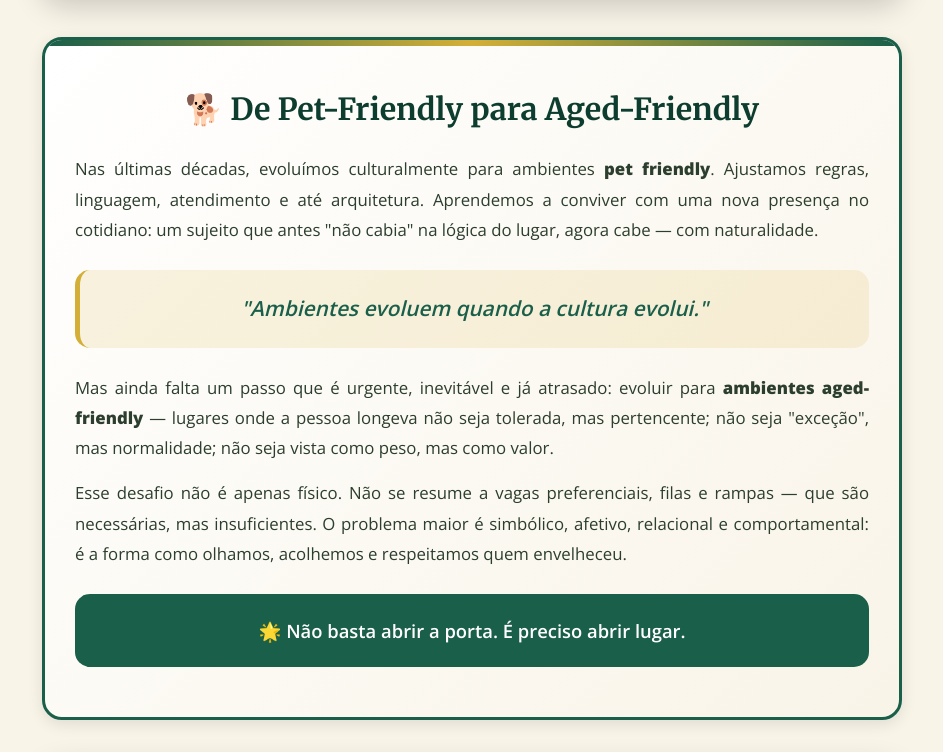
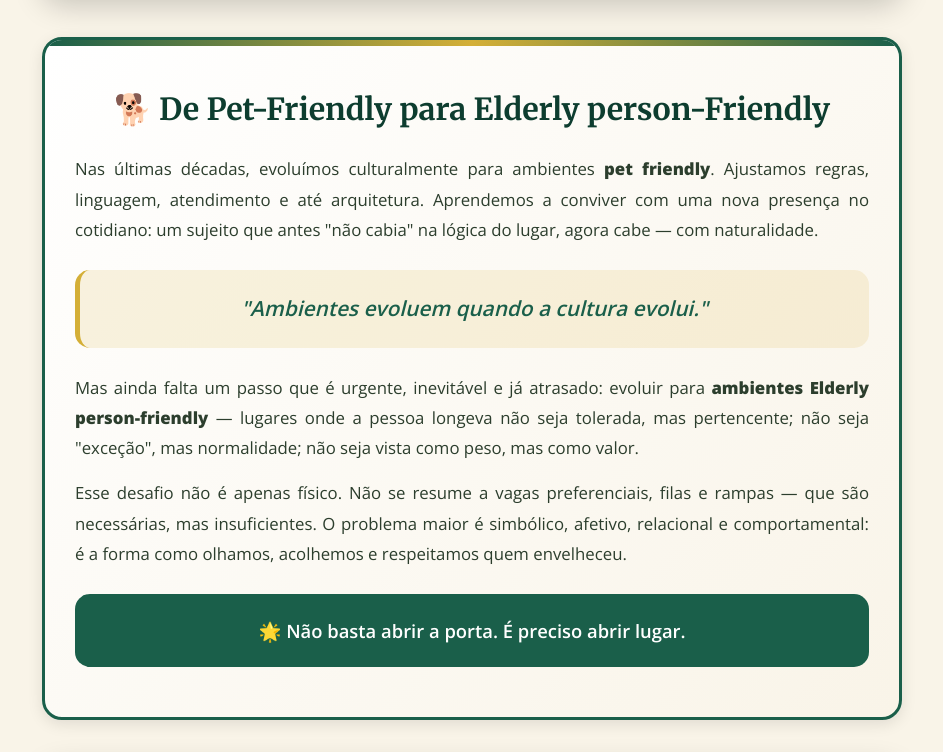
Before and after one commit to MundoLongevo/Ambiente-60..., a plain HTML site: page index.html in a window 1280 px wide. Shown: the part 1988-2740 px from the top of the page, without its empty margins (168-1111 px from the left). Drawn offline with nearby package versions, Linux system fonts and the light colour scheme.

Commit message:
Add files via upload

```diff
--- a/index.html
+++ b/index.html
@@ -179,7 +179,7 @@
         .download-info { margin-top: 20px; font-size: 0.95rem; color: var(--verde-escuro); position: relative; z-index: 2; }
         .download-info strong { color: var(--verde-principal); }
 
-        /* Pet-Friendly → Aged-Friendly */
+        /* Pet-Friendly → Elderly person-Friendly */
         .pet-friendly-evolution {
             background: linear-gradient(135deg, #fff 0%, var(--creme) 100%);
             padding: 50px 30px;
@@ -1158,16 +1158,16 @@
             <p class="download-info"><strong>Acesso gratuito</strong> • Formato otimizado para impressão • Atualizado 2026</p>
         </section>
 
-        <!-- 🐕 Pet-Friendly → Aged-Friendly -->
+        <!-- 🐕 Pet-Friendly → Elderly person-Friendly -->
         <section class="pet-friendly-evolution" aria-labelledby="pet-title">
-            <h2 id="pet-title">🐕 De Pet-Friendly para Aged-Friendly</h2>
+            <h2 id="pet-title">🐕 De Pet-Friendly para Elderly person-Friendly</h2>
             <p>Nas últimas décadas, evoluímos culturalmente para ambientes <strong>pet friendly</strong>. Ajustamos regras, linguagem, atendimento e até arquitetura. Aprendemos a conviver com uma nova presença no cotidiano: um sujeito que antes "não cabia" na lógica do lugar, agora cabe — com naturalidade.</p>
 
             <div class="destaque-frase">
                 "Ambientes evoluem quando a cultura evolui."
             </div>
 
-            <p>Mas ainda falta um passo que é urgente, inevitável e já atrasado: evoluir para <strong>ambientes aged-friendly</strong> — lugares onde a pessoa longeva não seja tolerada, mas pertencente; não seja "exceção", mas normalidade; não seja vista como peso, mas como valor.</p>
+            <p>Mas ainda falta um passo que é urgente, inevitável e já atrasado: evoluir para <strong>ambientes Elderly person-friendly</strong> — lugares onde a pessoa longeva não seja tolerada, mas pertencente; não seja "exceção", mas normalidade; não seja vista como peso, mas como valor.</p>
 
             <p>Esse desafio não é apenas físico. Não se resume a vagas preferenciais, filas e rampas — que são necessárias, mas insuficientes. O problema maior é simbólico, afetivo, relacional e comportamental: é a forma como olhamos, acolhemos e respeitamos quem envelheceu.</p>
 
@@ -1414,7 +1414,7 @@
             <article class="principio"><h2><span class="numero">X</span> Vigilância e Denúncia de Maus-Tratos</h2><p>Este é um espaço seguro. Nossa equipe é treinada para reconhecer sinais de maus-tratos, abandono, negligência ou abuso — físico, emocional ou financeiro — contra pessoas idosas. Caso identificados, acionaremos os canais adequados: Disque 100, Delegacia de Proteção ao Idoso, Conselho Municipal do Idoso ou Ministério Público. Nos fundamentamos no Estatuto do Idoso (Lei 10.741/2003) e no Estatuto da Pessoa Idosa atualizado (Lei 14.423/2022). Proteger a vida longeva não começa no hospital — começa no cotidiano. Começa aqui.</p></article>
             <article class="principio"><h2><span class="numero">XI</span> Autonomia e Privacidade — O Tempo é Dele</h2><p>Respeitamos a autonomia do longevo em cada detalhe. Não fazemos perguntas invasivas. Não presumimos limitações que não foram apresentadas.</p><div class="destaque-principio"><strong>Eu tenho direito de sentar numa mesa de restaurante e ninguém retirar as outras cadeiras.</strong><br>Posso fazer contato, posso conhecer alguém e chamar para minha mesa, posso juntar mesas se quiser. Mas não posso ser tratado como "depósito de lugares disponíveis" enquanto o estabelecimento não lota. Minha mesa com quatro cadeiras — mesmo que eu esteja só — é meu espaço de possibilidade, não de espera.</div><p style="margin-top:15px;">Não apressamos a refeição. Não sinalizamos, por nenhum gesto, que sua presença é um estorvo ou que sua demora é um problema. Cada pessoa tem o direito de permanecer no seu ritmo, no seu tempo, no seu modo singular de estar no mundo.</p></article>
             <article class="principio"><h2><span class="numero">XII</span> Cardápio Acessível, Nutritivo e Sem Julgamento</h2><p>Mantemos cardápio impresso com tipografia legível (mínimo 14 pontos). Quando possível, indicamos informações nutricionais relevantes para a saúde longeva e oferecemos opções de porções menores, com menor teor de sódio e de gordura. E fazemos isso sem transformar a refeição num consultório nutricional não solicitado. O longevo tem o direito de pedir o que quiser — inclusive a sobremesa que hesitou antes de escolher. Julgamento não é parte do cardápio.</p></article>
-            <article class="principio"><h2><span class="numero">XIII</span> Equipe Treinada, Sensibilizada e Responsável</h2><p>Toda a nossa equipe — da cozinha ao caixa, do garçom à segurança — passa por formação em humanização do atendimento, linguagem não-idadista, comunicação com pessoas com deficiência auditiva ou visual, primeiros socorros básicos para longevos e reconhecimento de sinais de vulnerabilidade física, emocional e social. O modo como olhamos para uma pessoa é, em si, uma forma de tratamento. Por isso cultivamos o olhar que acolhe — e exigimos isso de cada membro da nossa equipe.</p></article>
+            <article class="principio"><h2><span class="numero">XIII</span> Valorização do Trabalho e Trabalhador Longevo</h2><p>Retemos e atraímos talentos longevos. Entendemos que diversas gerações quando convivem no trabalho, o enriquece. Customizamos processos adaptando às necessidades longevas. O modo como olhamos para uma pessoa é, em si, uma forma de tratamento. Por isso cultivamos o olhar que acolhe — e exigimos isso de cada membro da nossa equipe.</p></article>
             <article class="principio"><h2><span class="numero">XIV</span> Protagonismo — O Longevo Como Sujeito</h2><p>O longevo não é objeto de cuidado — é sujeito de direitos, de desejos e de sabedoria acumulada. Por isso, convidamos quem nos frequenta a participar ativamente da construção deste espaço: como consultor informal do que funciona e do que falta, como voz nas avaliações periódicas, como referência do que é, de fato, um bom atendimento. Ninguém sabe melhor do que o próprio longevo o que ele precisa. Escutamos essa voz com seriedade — e agimos a partir dela.</p></article>
             <article class="principio"><h2><span class="numero">XV</span> Avaliação Contínua e Renovação do Compromisso</h2><p>O Selo Ambiente 60+ é renovado anualmente — e são os próprios longevos que avaliam se o estabelecimento continua merecendo exibi-lo. Disponibilizamos canais de escuta, formulários acessíveis e espaços de diálogo para que quem nos frequenta possa dizer o que funciona, o que falta e o que poderia ser melhor. Não queremos ser apenas certificados. Queremos merecer ser certificados — a cada dia, a cada visita, a cada nome que aprendemos, a cada encontro que tornamos possível.</p></article>
         </section>
```
